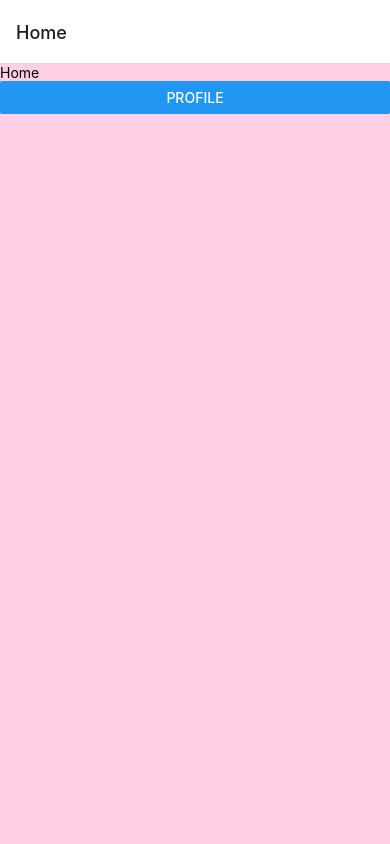
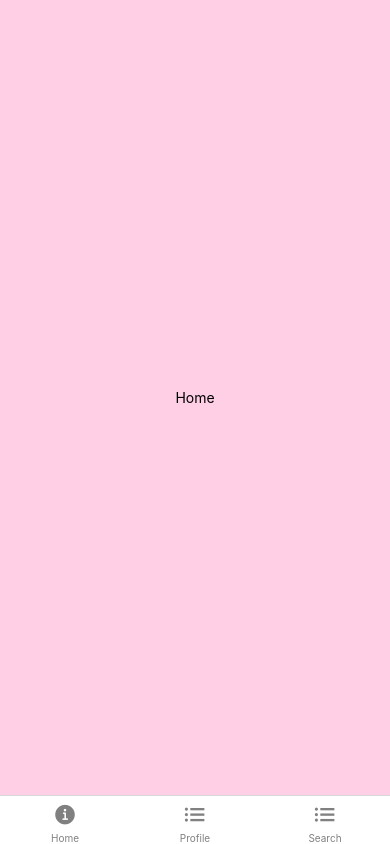
Before and after one commit to ImogenSibley/MobileAppDevAssignment, a React Native app: screen /Home in a window 390 px wide. Built offline with nearby package versions, Linux system fonts and the light colour scheme.

Commit message:
Updated App files, Added Navigation

```diff
--- a/App.js
+++ b/App.js
@@ -1,6 +1,8 @@
 import React, { Component } from 'react';
+import { Text, View } from 'react-native';
 import { NavigationContainer } from '@react-navigation/native';
-import { createNativeStackNavigator } from '@react-navigation/native-stack';
+import { createBottomTabNavigator } from '@react-navigation/bottom-tabs';
+import { Ionicons } from '@expo/vector-icons';
 
 import Login from './screens/Login';
 import Home from './screens/Home';
@@ -11,18 +13,38 @@ import Search from './screens/Search';
 //----------------------------------------------
 //App Main
 
-const Stack = createNativeStackNavigator();
 
-function App() {
-		return (
-			<NavigationContainer>
-				<Stack.Navigator >
-					<Stack.Screen name="Home" component={Home} />
-					<Stack.Screen name="Profile" component={Profile} />
-					<Stack.Screen name="Search" component={Profile} />
-				</Stack.Navigator>
-			</NavigationContainer>
-		);
+const Tab = createBottomTabNavigator();
+
+export default function App() {
+    return (
+        <NavigationContainer>
+            <Tab.Navigator
+                screenOptions={({ route }) => ({
+                    tabBarIcon: ({ focused, color, size }) => {
+                        let iconName;
+
+                        if (route.name === 'Home') {
+                            iconName = focused
+                                ? 'ios-information-circle'
+                                : 'ios-information-circle-outline';
+                        } else if (route.name === 'Profile' ) {
+                            iconName = focused ? 'ios-list-box' : 'ios-list';
+                        } else if (route.name === 'Search' ) {
+                            iconName = focused ? 'ios-list-box' : 'ios-list';
+                        }
+
+                        // You can return any component that you like here!
+                        return <Ionicons name={iconName} size={size} color={color} />;
+                    },
+                    tabBarActiveTintColor: 'gray',
+                    tabBarInactiveTintColor: 'gray',
+                })}
+            >
+                <Tab.Screen name="Home" component={Home} options={{ headerShown: false }} />
+                <Tab.Screen name="Profile" component={Profile} options={{ headerShown: false }}/>
+                <Tab.Screen name="Search" component={Search} options={{ headerShown: false }}/>
+            </Tab.Navigator>
+        </NavigationContainer>
+    );
 }
-
-export default App;
--- a/package.json
+++ b/package.json
@@ -8,6 +8,7 @@
     "eject": "expo eject"
   },
   "dependencies": {
+    "@react-navigation/bottom-tabs": "^6.2.0",
     "@react-navigation/native": "^6.0.8",
     "@react-navigation/native-stack": "^6.5.0",
     "@react-navigation/stack": "^6.1.1",
--- a/screens/Home/Home.js
+++ b/screens/Home/Home.js
@@ -5,12 +5,8 @@ class Home extends Component {
 	render() {
 		return (
 			<SafeAreaView style={styles.root}>
-				<View>
+				<View style={{ flex: 1, justifyContent: 'center', alignItems: 'center' }}>
 					<Text>Home</Text>
-					<Button
-						title="Profile"
-						onPress={() => this.props.navigation.navigate('Profile')}
-					/>
 				</View>
 			</SafeAreaView>
 		);
--- a/screens/Profile/Profile.js
+++ b/screens/Profile/Profile.js
@@ -4,12 +4,8 @@ import { Text, View, SafeAreaView, StyleSheet } from 'react-native';
 const Profile = () => {
 	return (
 		<SafeAreaView style={styles.root}>
-			<View>
+			<View style={{ flex: 1, justifyContent: 'center', alignItems: 'center' }}>
 				<Text>Profile</Text>
-				<Button
-					title="<Back"
-					onPress={() => this.props.navigation.goBack()}
-				/>
 			</View>
 		</SafeAreaView>
 	);
--- a/screens/Search/Search.js
+++ b/screens/Search/Search.js
@@ -4,7 +4,7 @@ import { Text, View, SafeAreaView, StyleSheet } from 'react-native';
 const Search = () => {
 	return (
 		<SafeAreaView style={styles.root}>
-			<View>
+			<View style={{ flex: 1, justifyContent: 'center', alignItems: 'center' }}>
 				<Text>Search</Text>
 			</View>
 		</SafeAreaView>
```
Also changed, not shown: 1 other file (tests, documents, lock files or other folders).
